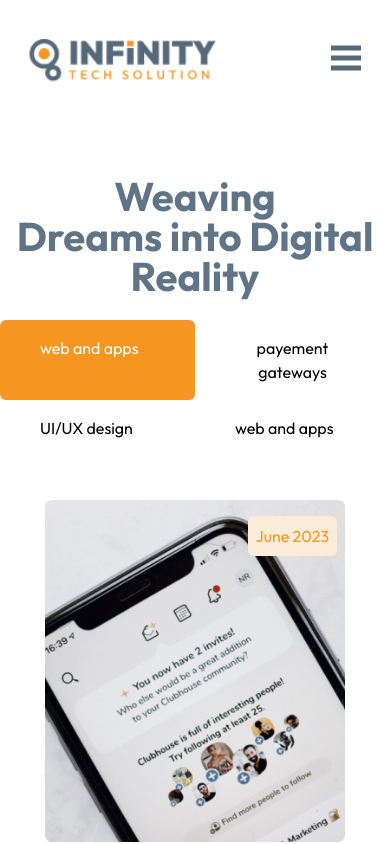
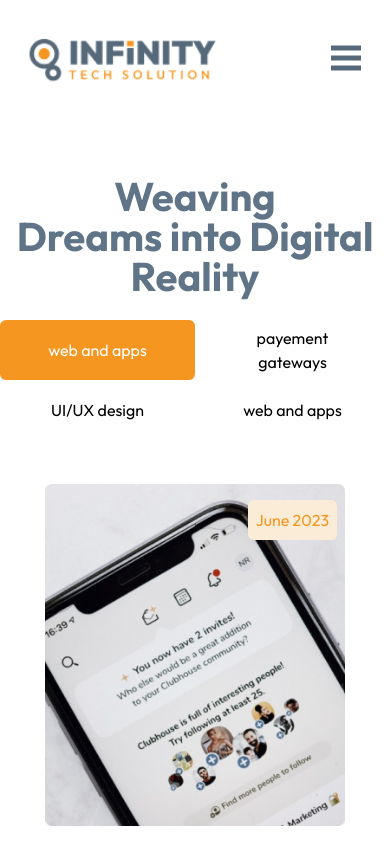
Before and after one commit to codeinfinitytech/web-infinitytech, a Next.js app: page /ourworks in a window 390 px wide. Shown: the top 844 px of the page. Built offline with nearby package versions, Linux system fonts and the light colour scheme.

Commit message:
responsive ness to service page

```diff
--- a/app/ourworks/page.jsx
+++ b/app/ourworks/page.jsx
@@ -85,7 +85,7 @@ function OurWorks() {
               onClick={() => handleButtonClick(index)}
               className={`flex ${
                 activeButton === index ? "bg-[#F59620] text-white" : ""
-              }   px-[40px] py-4 text-black rounded-md`}
+              }  px-[30px] md:px-[40px] h-[60px] items-center justify-center text-black rounded-md`}
             >
               {item}
             </button>
```
